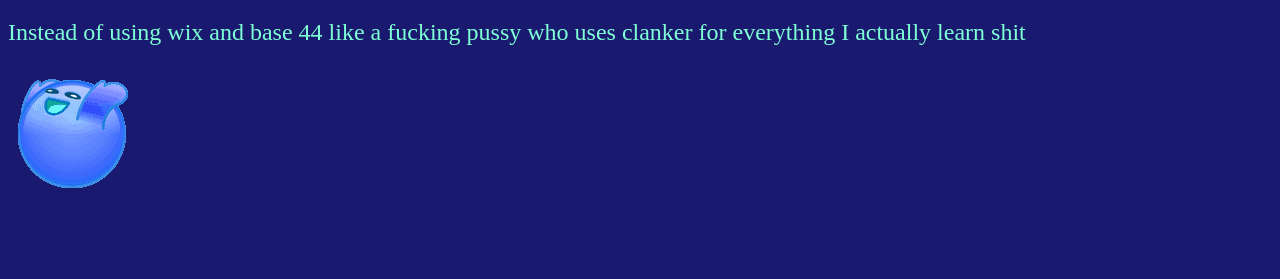
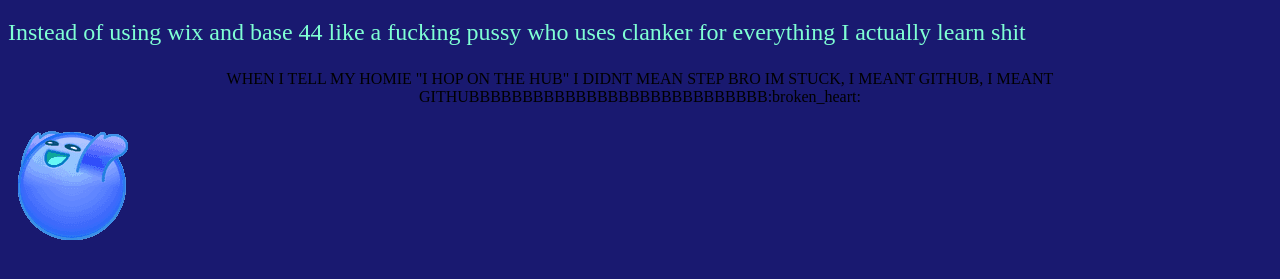
Before and after one commit to MaliciousMason67/maliciousmason67.github.io, a plain HTML site: page index.html in a window 1280 px wide. Shown: the part 419-698 px from the top of the page. Drawn offline with Linux system fonts and the light colour scheme.

Commit message:
Update index.html

```diff
--- a/index.html
+++ b/index.html
@@ -1,7 +1,7 @@
 <!DOCTYPE html>
 <html>
 <head>
-<title>I'm so cracked both ways</title>
+<title>Welcome TO MY PAGE</title>
 </head>
 <body style="background-color:midnightblue;">
 
@@ -9,6 +9,7 @@
 <p style="color: lime; font-size: 67px"><a href="https://www.desmos.com/calculator/kimmc3m0kd">This what cornballs in my class be chanting</a>:broken_heart:</p>
 <p style="color: deepskyblue; font-size: 35px"><img src="mace.gif" alt="A fuckass enchanted minecraft mace"></p>
 <p style="color: aquamarine; font-size:24px">Instead of using wix and base 44 like a fucking pussy who uses clanker for everything I actually learn shit</p>
+<p style="text-align: center;">WHEN I TELL MY HOMIE "I HOP ON THE HUB" I DIDNT MEAN STEP BRO IM STUCK, I MEANT GITHUB, I MEANT GITHUBBBBBBBBBBBBBBBBBBBBBBBBBBBB:broken_heart:</p>
 <p><img src="rainbowqqguy.gif" alt="rainbow qq guy"></p>
 
 </body>
```
